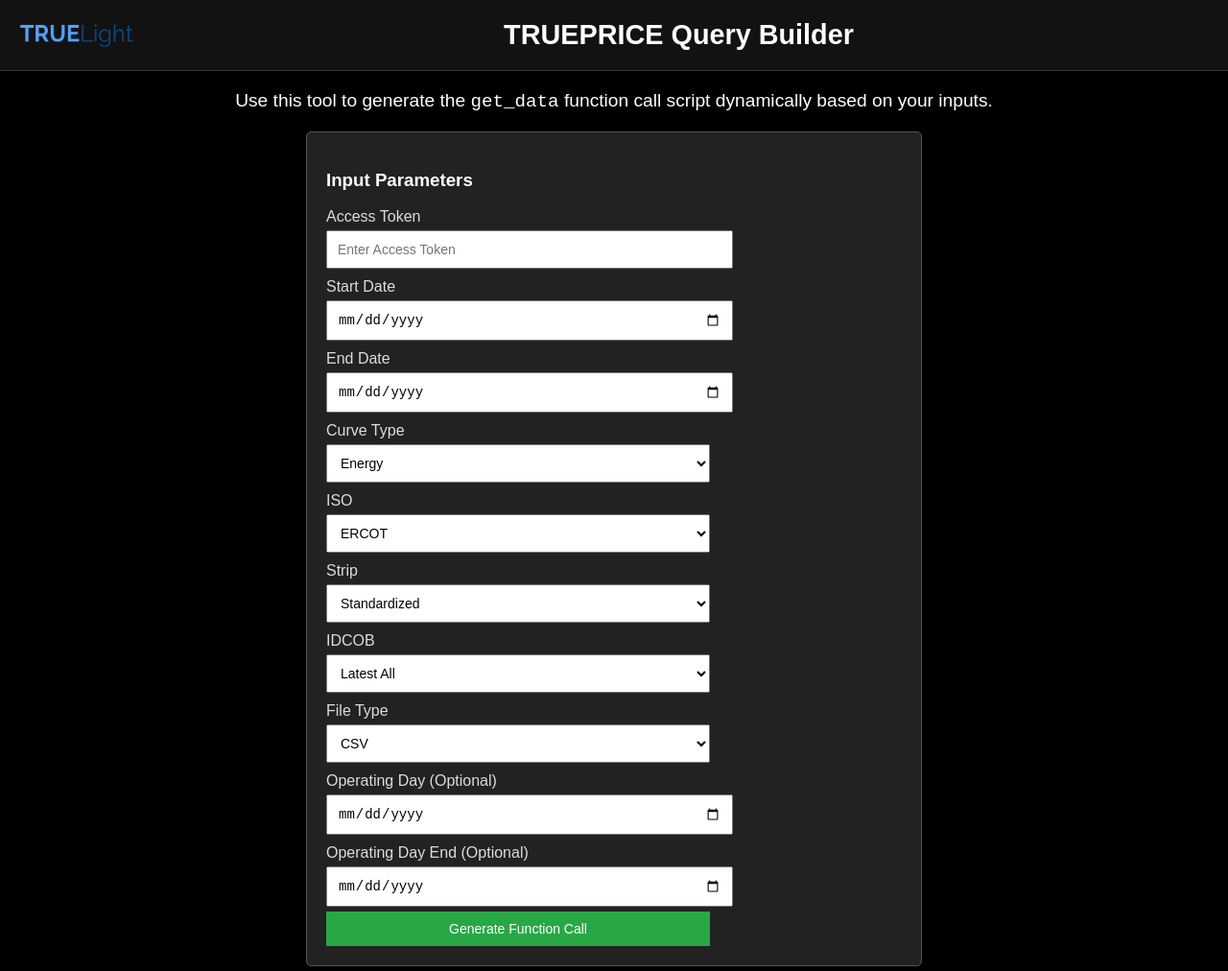
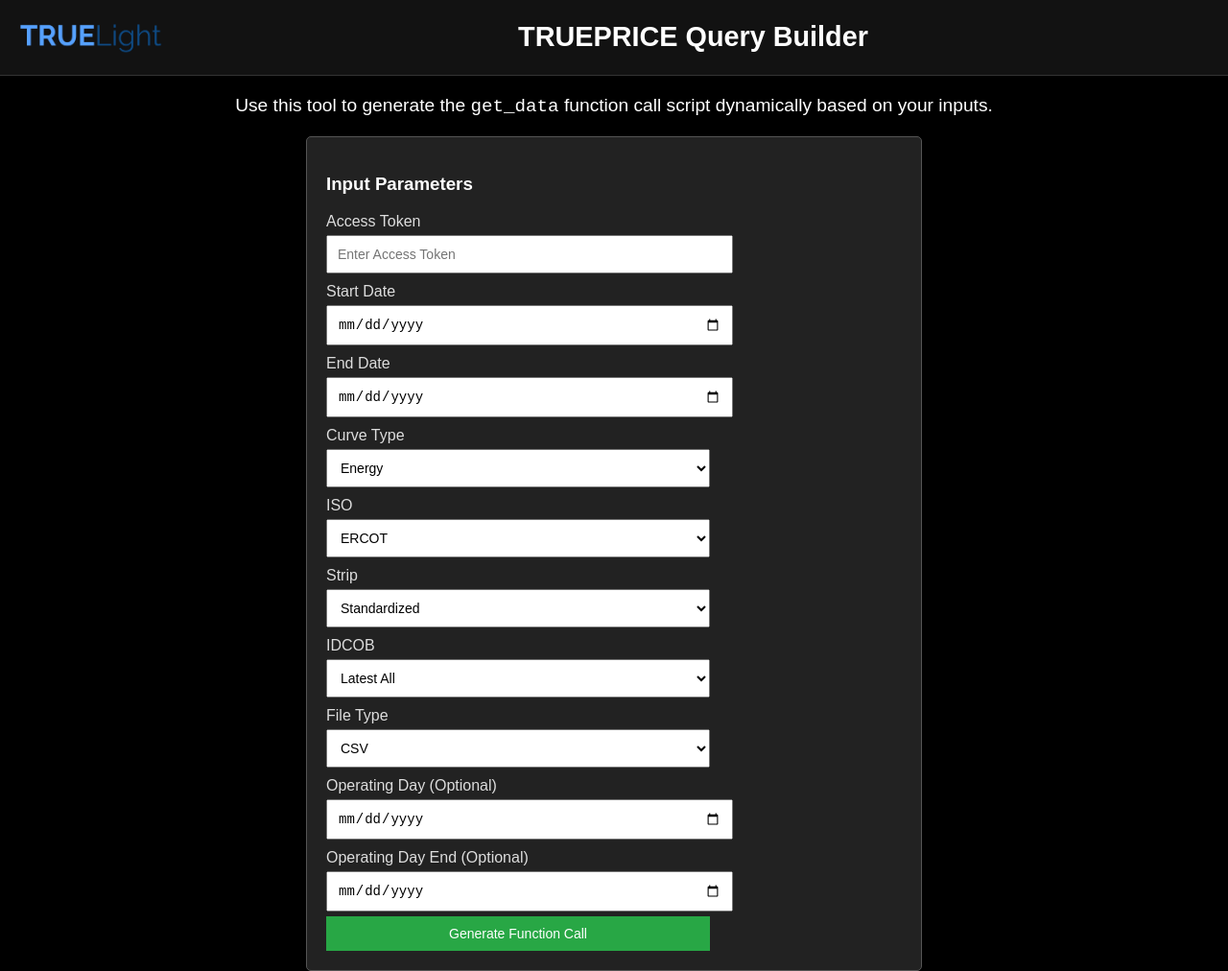
Before and after one commit to Santoshoruganty/QueryBuilder, a plain HTML site: page index.html in a window 1280 px wide. Shown: the top 1012 px of the page at 96% size. Drawn offline with Linux system fonts and the light colour scheme.

Commit message:
Update index.html

```diff
--- a/index.html
+++ b/index.html
@@ -1,7 +1,7 @@
 <!DOCTYPE html>
 <html>
 <head>
-  <title>TRUEPRICE Query Builder</title>
+  <title>TRUEPrice Query Builder</title>
   <style>
     /* General body styling */
     body {
@@ -22,7 +22,7 @@
     }
 
     .header img {
-      width: 120px; /* Enlarge logo */
+      width: 150px; /* Enlarge logo */
       height: auto;
       margin-right: 15px;
     }
```
